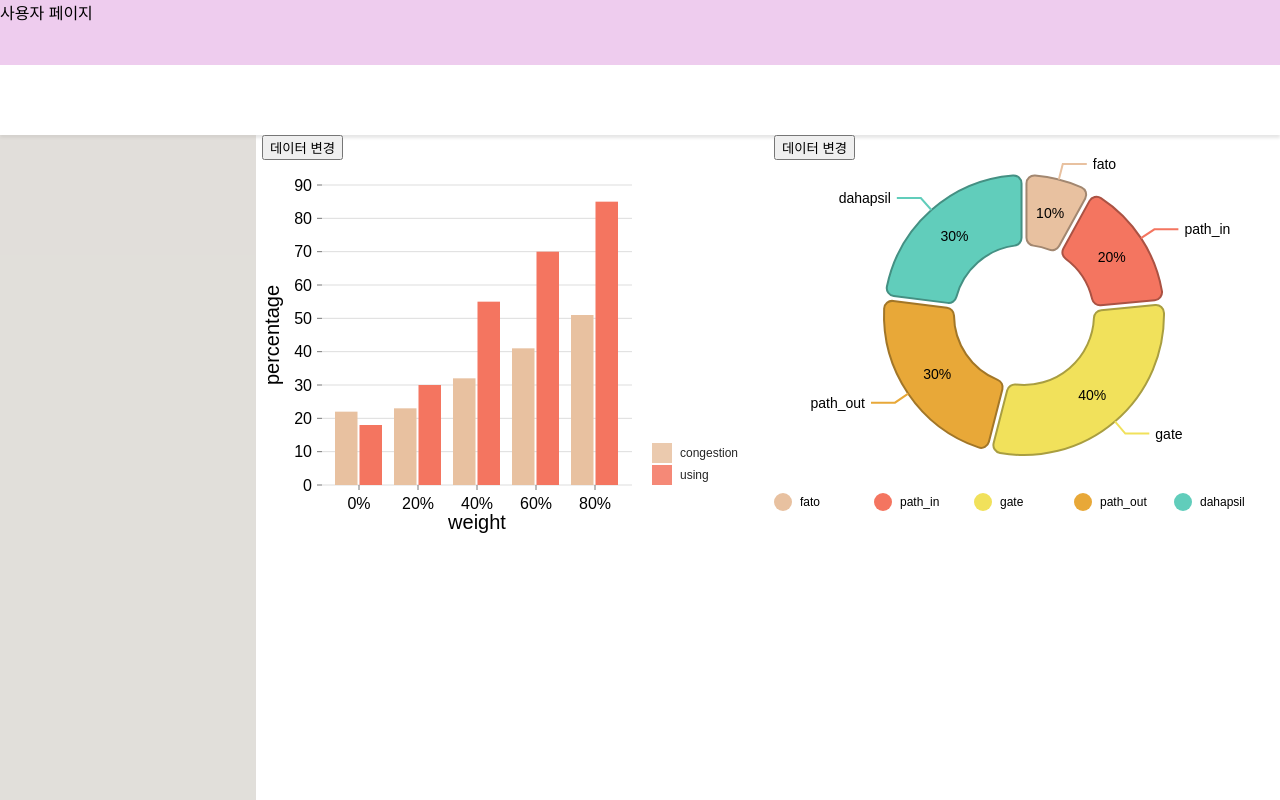
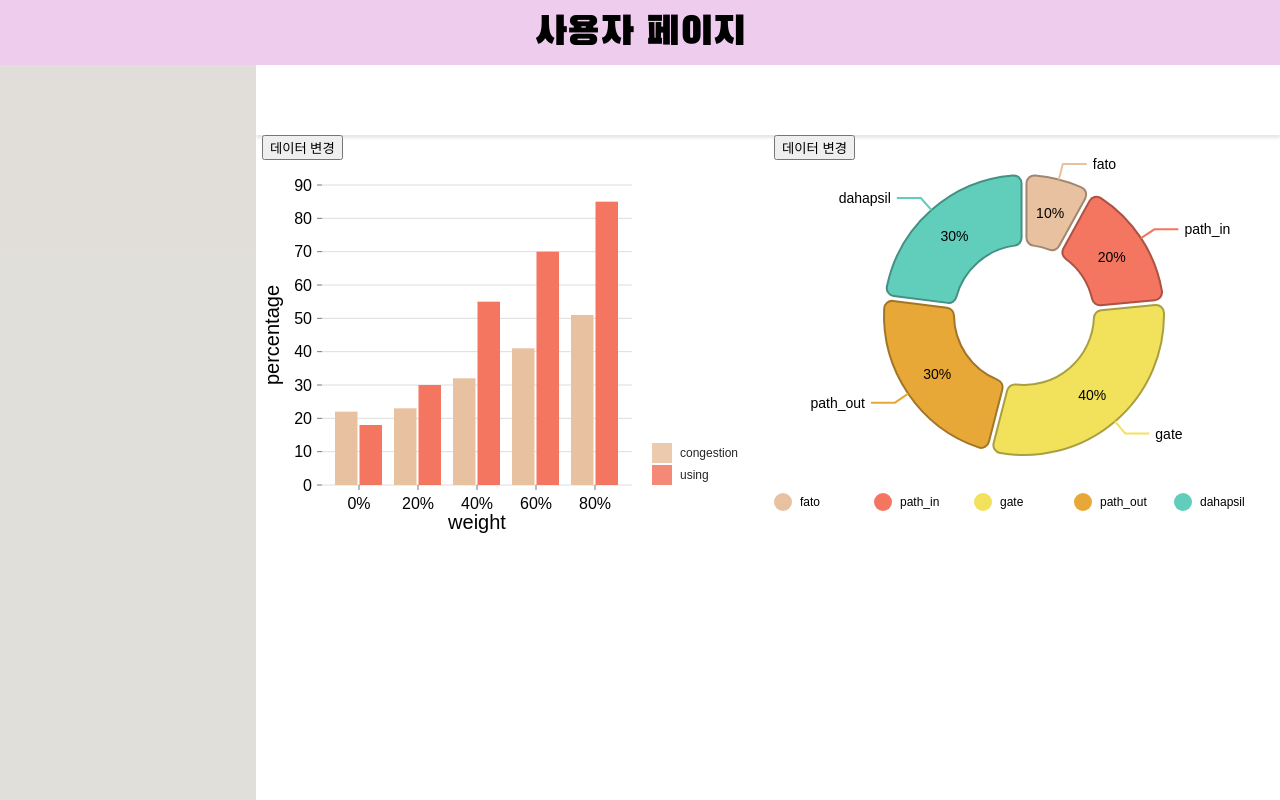
Before and after one commit to Cheetah-19/uam_knu_frontend, a React (Create React App) app: page / in a window 1280 px wide. Built offline with nearby package versions, Linux system fonts and the light colour scheme.

Commit message:
Modify font and screen structure

```diff
--- a/src/App.js
+++ b/src/App.js
@@ -11,11 +11,12 @@ class App extends Component {
   render() {
     return (
       <div class="bigcontainer">
-        <header class="header">사용자 페이지</header>
-        <div class="tablist"></div>
+        <header className="header">사용자 페이지</header>
+
         <div class="content">
           <div class="aside"></div>
           <div class="main">
+          <div class="tablist"></div>
             <div class="chart_area">
               <div class="chart">
                 <Barchart/>
--- a/src/components/chart/BarChart.js
+++ b/src/components/chart/BarChart.js
@@ -112,7 +112,7 @@ const Barchart = () => {
                     },
                 ]}
             />
-            <button onClick={handleButtonClick}>데이터 변경</button>
+            <button className = "hi" onClick={handleButtonClick}>데이터 변경</button>
         </div>
     );
 };
--- a/src/styles/App.css
+++ b/src/styles/App.css
@@ -7,15 +7,27 @@ html,body{
   flex-direction: column;
 	height: 100vh;
 }
+
 .header {
   height: 65px;
   background-color: #eeccee;
+  display: flex;
+  align-items: center;
+  justify-content: center;
+  font-family: BalckHanSans-Regular;
+  font-size: 40px;
 }
 .tablist {
   height: 70px;
+  width: 100%;
   box-shadow: 0 3px 3px 0 rgba(0,0,0,0.1);
   background-color: white;
 }
+
+.hi{
+  font-family: 'Century Gothic';
+}
+
 
 .content {
   display: flex;
--- a/src/styles/index.css
+++ b/src/styles/index.css
@@ -2,7 +2,7 @@ body {
   margin: 0;
   font-family: -apple-system, BlinkMacSystemFont, 'Segoe UI', 'Roboto', 'Oxygen',
     'Ubuntu', 'Cantarell', 'Fira Sans', 'Droid Sans', 'Helvetica Neue',
-    sans-serif;
+    sans-serif, 'BalckHanSans-Regular';
   -webkit-font-smoothing: antialiased;
   -moz-osx-font-smoothing: grayscale;
 }
@@ -11,3 +11,8 @@ code {
   font-family: source-code-pro, Menlo, Monaco, Consolas, 'Courier New',
     monospace;
 }
+
+@font-face {
+	font-family: "BalckHanSans-Regular";
+	src: url(../assets/fonts/BlackHanSans-Regular/BlackHanSans-Regular.ttf) format("truetype");
+}
```
Also changed, not shown: src/assets/fonts/BlackHanSans-Regular/BlackHanSans-Regular.ttf (added), src/assets/fonts/BlackHanSans-Regular/OFL.txt (added).
